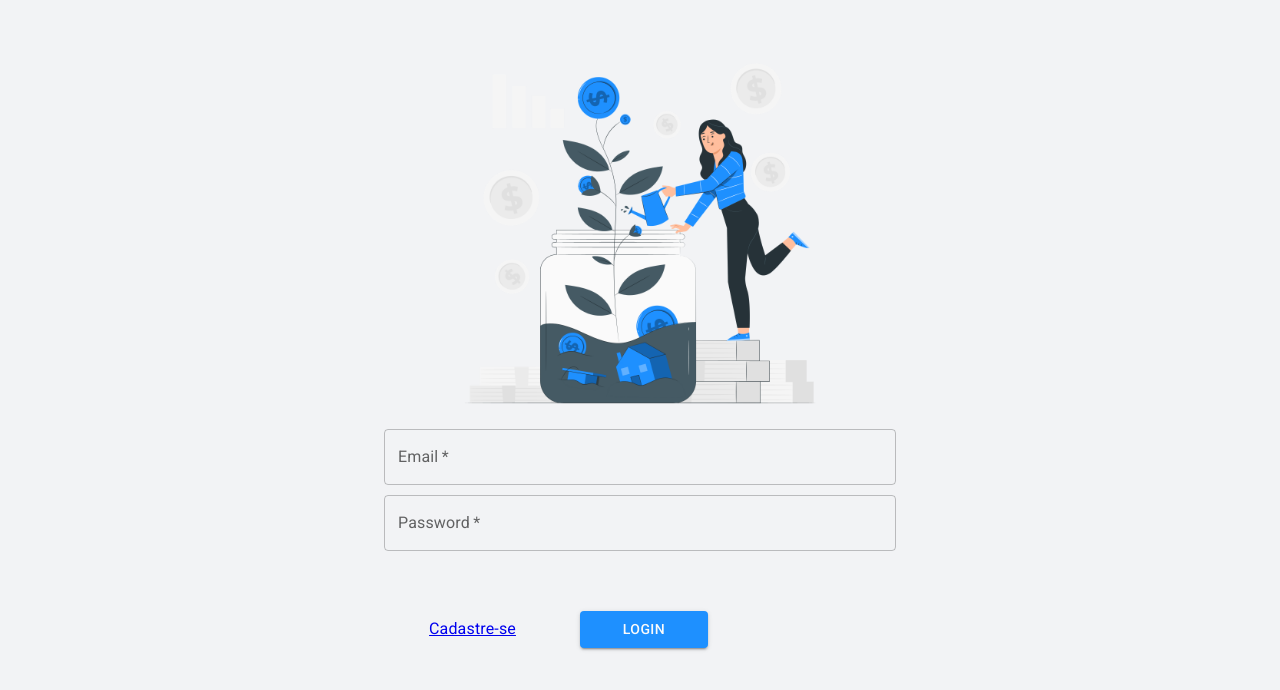
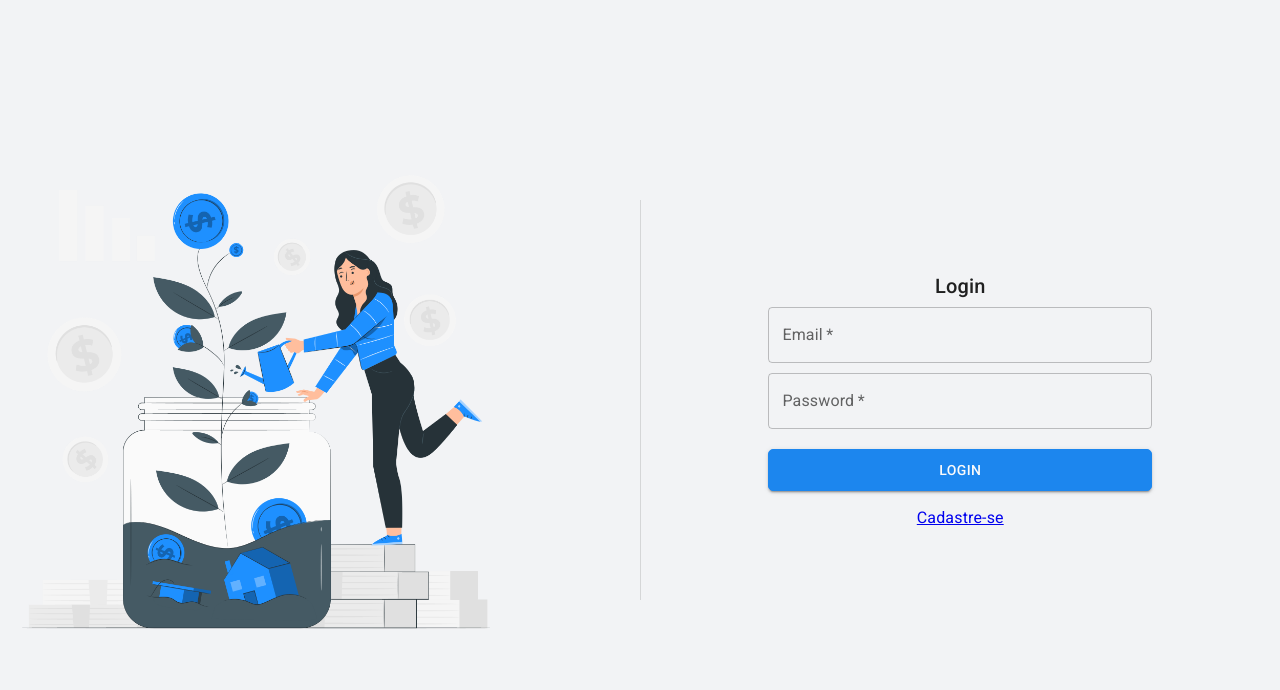
Before and after one commit to josimara-lima2/gerenciandoFinacas, a React (Create React App) app: page /login in a window 1280 px wide. Shown: the top 690 px of the page. Built offline with nearby package versions, Linux system fonts and the light colour scheme.

Commit message:
refactor: re-implementaçao da tela de login

```diff
--- a/src/pages/Login.tsx
+++ b/src/pages/Login.tsx
@@ -3,6 +3,8 @@ import {
   TextField as MuiTextField,
   Button as MuiButton,
   Box as MuiBox,
+  Typography,
+  Divider,
 } from '@mui/material';
 import { useState } from 'react';
 import { useAppDispatch } from 'store';
@@ -12,8 +14,8 @@ import imgLogin from '../assets/images/login.png';
 
 const Box = styled(MuiBox)(() => ({
   width: '100%',
-  height: '70%',
-  marginTop: '40px',
+
+  marginTop: '300px',
   display: 'flex',
   flexDirection: 'column',
   justifyContent: 'center',
@@ -22,18 +24,19 @@ const Box = styled(MuiBox)(() => ({
 
 const TextField = styled(MuiTextField)(({ theme }) => ({
   margin: '5px',
-  width: '40%',
+  width: '60%',
   borderRadius: '20px',
   color: theme.palette.mode === 'dark' ? '#000000' : '#fafafa',
 }));
 
 const Button = styled(MuiButton)(() => ({
   margin: '15px',
-  border: 'none',
-  backgroundColor: '#1E90FF',
-  width: '10%',
+  border: '0.5px solid #1C86EE',
+  borderRadius: '5px',
+  backgroundColor: '#1C86EE',
+  width: '60%',
   color: '#fafafa',
-  height: '5%px',
+  padding: '8px 0',
 }));
 export default function Login() {
   const navigate = useNavigate();
@@ -52,41 +55,62 @@ export default function Login() {
   }
 
   return (
-    <Box>
-      <img src={imgLogin} alt="login" width="30%" />
+    <MuiBox
+      sx={{
+        width: '100%',
+        height: '100vh',
+
+        display: 'flex',
+        alignItems: 'center',
+      }}
+    >
+      <MuiBox
+        sx={{
+          width: '50%',
+          height: '80%',
+
+          display: 'flex',
+          alignItems: 'center',
+        }}
+      >
+        <img width="80%" src={imgLogin} alt="loginImg" />
+      </MuiBox>
+      <Divider
+        orientation="vertical"
+        sx={{
+          height: '50%',
+        }}
+      />
+      <MuiBox
+        sx={{
+          width: '50%',
+          height: '80%',
+          display: 'flex',
+          flexDirection: 'column',
+          alignItems: 'center',
+          justifyContent: 'center',
+        }}
+      >
+        <Typography variant="h6">Login</Typography>
         <TextField
-        id="email"
+          variant="outlined"
           label="Email"
-        variant="outlined"
+          required
           value={email}
-        required
           onChange={e => setEmail(e.target.value)}
         />
         <TextField
-        id="password"
+          variant="outlined"
           label="Password"
-        variant="outlined"
+          required
           value={password}
-        required
           onChange={e => setPassword(e.target.value)}
         />
-      <Box
-        sx={{
-          display: 'flex',
-          flexDirection: 'row',
-          justifyContent: 'center',
-          marginRight: '10%',
-        }}
-      >
-        <Link to="/cadastro">Cadastre-se</Link>
-        <Button
-          variant="contained"
-          onClick={() => handleLogin()}
-          sx={{ marginLeft: '5%' }}
-        >
+        <Button variant="contained" onClick={() => handleLogin()}>
           Login
         </Button>
-      </Box>
-    </Box>
+        <Link to="/cadastro">Cadastre-se</Link>
+      </MuiBox>
+    </MuiBox>
   );
 }
```
Also changed, not shown: tsconfig.json (line endings or trailing spaces). Lines whose indentation alone changed are shown as unchanged.
